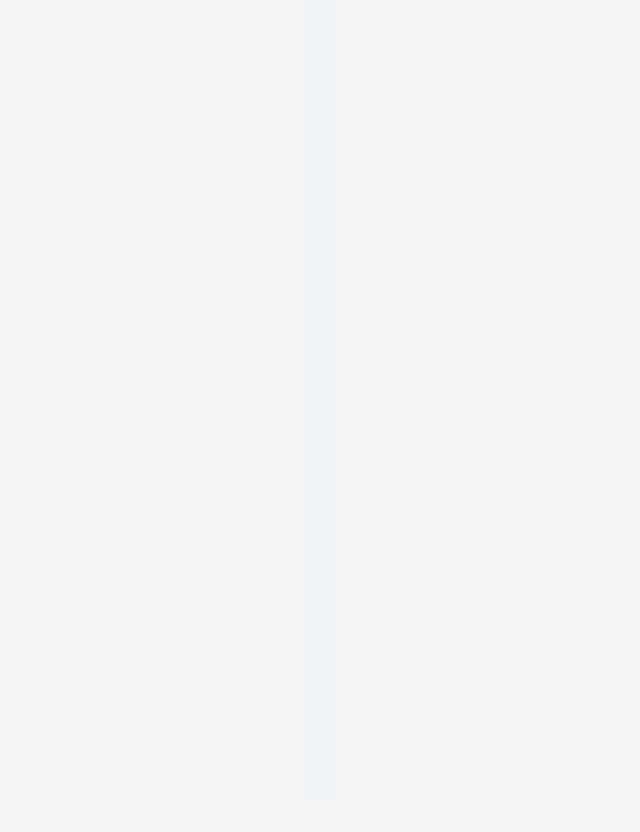
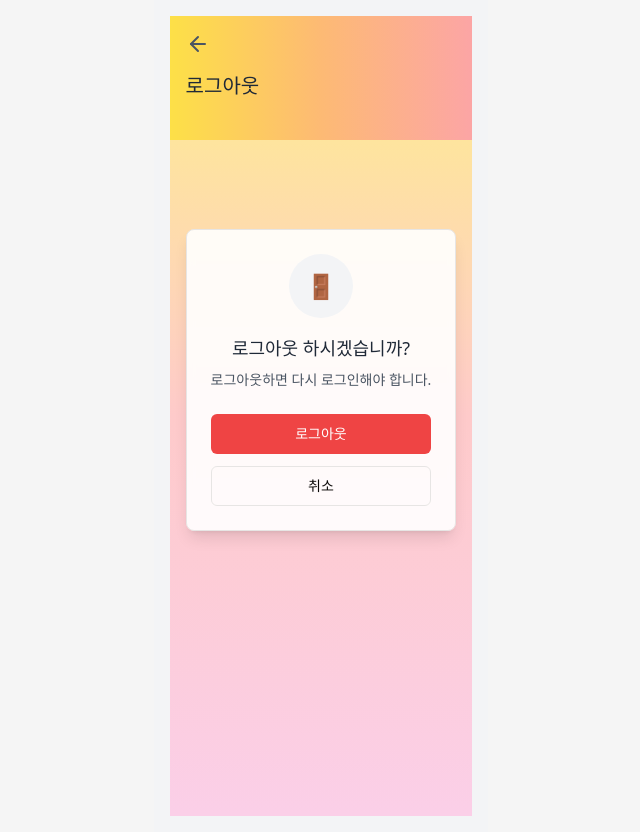
Before and after one commit to APPS-sookmyung/2025-EMORY-client, a React (Vite) app: page /logout in a window 1280 px wide. Shown: the whole page, without its empty margins (319-959 px from the left). Before the commit the page ends 800 px from the top, so only its background shows below. Built offline with nearby package versions, Linux system fonts and the light colour scheme.

Commit message:
feat: 로그아웃, 탈퇴 페이지 추가

```diff
--- a/src/App.tsx
+++ b/src/App.tsx
@@ -6,6 +6,7 @@ import { TooltipProvider } from './components/ui/tooltip';
 //import NotFound from './pages/';
 import VoiceChat from './pages/voice-chat';
 import MyPage from './pages/my-page';
+import LogoutPage from './pages/logout';
 
 function Router() {
   return (
@@ -13,6 +14,7 @@ function Router() {
       <Route path='/' component={VoiceChat} />
       <Route path='/voice-chat' component={VoiceChat} />
       <Route path='/my-page' component={MyPage} />
+      <Route path='/logout' component={LogoutPage} />
       {/*<Route component={NotFound} />*/}
     </Switch>
   );
--- /dev/null
+++ b/src/pages/logout.tsx
@@ -0,0 +1,66 @@
+"use client"
+import { ArrowLeft } from "lucide-react"
+import { Button } from "../components/ui/button"
+import { Card } from "../components/ui/card"
+import { useToast } from '../hooks/use-toast';
+import { useLocation } from "wouter";
+
+export default function LogoutPage() {
+    const { toast } = useToast();
+    const [, navigate] = useLocation();
+    const handleLogout = () => {
+        // 로그아웃 로직 추후에 추가
+        toast({
+            title: "로그아웃 성공",
+            description: "안전하게 로그아웃되었습니다.",
+        });
+
+
+        // setTimeout(() => {
+        //     navigate('/my-page')
+        // }, 2000) // 마이페이지로 2초 후에 리다이렉트
+    };
+  return (
+    <div className="max-w-sm mx-auto bg-white min-h-screen">
+      <div className="min-h-screen bg-gradient-to-b from-yellow-200 via-orange-200 via-red-200 to-pink-200">
+        <div className="bg-gradient-to-r from-yellow-300 via-orange-300 to-red-300 p-4">
+          <div className="flex items-center mb-4">
+            <button onClick={() => window.history.back()}>
+              <ArrowLeft className="w-6 h-6 text-gray-600" />
+            </button>
+          </div>
+          <h1 className="text-xl font-medium text-gray-800 mb-6">로그아웃</h1>
+        </div>
+
+        <div className="flex items-center justify-center min-h-[60vh]">
+          <Card className="bg-white/90 backdrop-blur-sm p-6 mx-4 rounded-lg shadow-lg max-w-sm w-full">
+            <div className="text-center">
+              <div className="mb-4">
+                <div className="w-16 h-16 bg-gray-100 rounded-full flex items-center justify-center mx-auto mb-4">
+                  <span className="text-2xl">🚪</span>
+                </div>
+              </div>
+
+              <h3 className="text-lg font-medium text-gray-800 mb-2">로그아웃 하시겠습니까?</h3>
+
+              <p className="text-sm text-gray-600 mb-6">로그아웃하면 다시 로그인해야 합니다.</p>
+
+              <div className="space-y-3">
+                <Button
+                  className="w-full bg-red-500 hover:bg-red-600 text-white"
+                  onClick={handleLogout}
+                >
+                  로그아웃
+                </Button>
+
+                <Button variant="outline" className="w-full bg-transparent" onClick={() => window.history.back()}>
+                  취소
+                </Button>
+              </div>
+            </div>
+          </Card>
+        </div>
+      </div>
+    </div>
+  )
+}
--- /dev/null
+++ b/src/pages/withdrawl.tsx
@@ -0,0 +1,98 @@
+"use client"
+
+import { useState } from "react"
+import { useNavigate } from "react-router-dom"
+import { ArrowLeft } from "lucide-react"
+import { Button } from "../components/ui/button"
+import { Checkbox } from "../components/ui/checkbox"
+
+export default function WithdrawalPage() {
+  const navigate = useNavigate()
+  const [withdrawalChecks, setWithdrawalChecks] = useState({
+    check1: false,
+    check2: false,
+    check3: false,
+    check4: false,
+    check5: false,
+    check6: false,
+  })
+
+  const handleWithdrawalCheck = (checkId: string) => {
+    setWithdrawalChecks((prev) => ({
+      ...prev,
+      [checkId]: !prev[checkId as keyof typeof prev],
+    }))
+  }
+
+  const handleWithdrawal = () => {
+    const confirmed = window.confirm("정말로 회원탈퇴를 진행하시겠습니까?")
+    if (confirmed) {
+      console.log("회원탈퇴 진행...")
+      // 실제 탈퇴 API 호출 로직
+      alert("회원탈퇴가 완료되었습니다.")
+      navigate("/")
+    }
+  }
+
+  return (
+    <div className="max-w-sm mx-auto bg-white min-h-screen">
+      <div className="min-h-screen bg-gradient-to-b from-orange-200 via-pink-200 via-purple-200 to-blue-200">
+        <div className="bg-gradient-to-r from-orange-300 via-pink-300 to-purple-300 p-4">
+          <div className="flex items-center mb-4">
+            <button onClick={() => navigate(-1)}>
+              <ArrowLeft className="w-6 h-6 text-gray-600" />
+            </button>
+          </div>
+          <h1 className="text-xl font-medium text-gray-800 mb-6">회원탈퇴</h1>
+        </div>
+
+        <div className="bg-white/80 backdrop-blur-sm mx-4 mt-4 rounded-lg p-4">
+          <h2 className="text-lg font-medium mb-4 text-gray-800">회원 탈퇴</h2>
+
+          <div className="mb-6">
+            <p className="text-sm text-gray-600 mb-2">회원탈퇴 후, 언제든지 재가입하실 수 있습니다.</p>
+            <p className="text-sm text-gray-600 mb-4">
+              회원탈퇴 시 <span className="text-orange-500 font-medium">😊</span> 재정으로 가입하실수있습니다.
+            </p>
+            <p className="text-sm text-gray-500">* 본 계정으로 발행된 인증서가 있습니다.</p>
+          </div>
+
+          <div className="mb-6">
+            <h3 className="text-sm font-medium text-gray-800 mb-3">탈퇴하려는 이유가 무엇인가요?</h3>
+
+            <div className="space-y-2">
+              {[
+                "잘못 가입 신청함",
+                "이메일 변경 후 재가입",
+                "서비스 사용이 불편함",
+                "콘텐츠가 기대에 못 미침",
+                "개인정보 우려",
+                "기타",
+              ].map((reason, index) => (
+                <div key={index} className="flex items-center space-x-2">
+                  <Checkbox
+                    id={`check${index + 1}`}
+                    checked={withdrawalChecks[`check${index + 1}` as keyof typeof withdrawalChecks]}
+                    onCheckedChange={() => handleWithdrawalCheck(`check${index + 1}`)}
+                  />
+                  <label htmlFor={`check${index + 1}`} className="text-sm text-gray-600 cursor-pointer">
+                    {reason}
+                  </label>
+                </div>
+              ))}
+            </div>
+          </div>
+
+          <div className="px-4 pb-6">
+            <Button
+              className="w-full bg-red-500 hover:bg-red-600 text-white py-3 rounded-lg font-medium"
+              onClick={handleWithdrawal}
+            >
+              탈퇴하기
+            </Button>
+          </div>
+        </div>
+      </div>
+    </div>
+  )
+}
```
